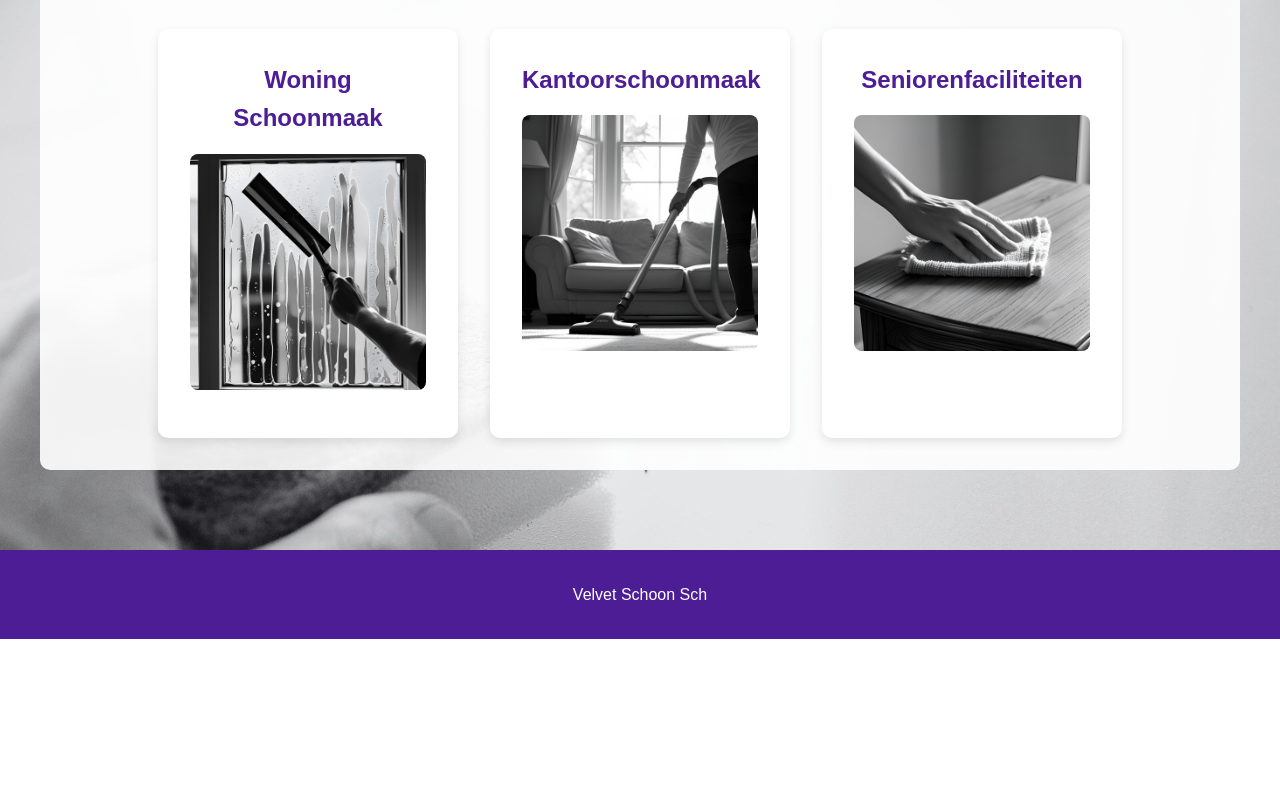
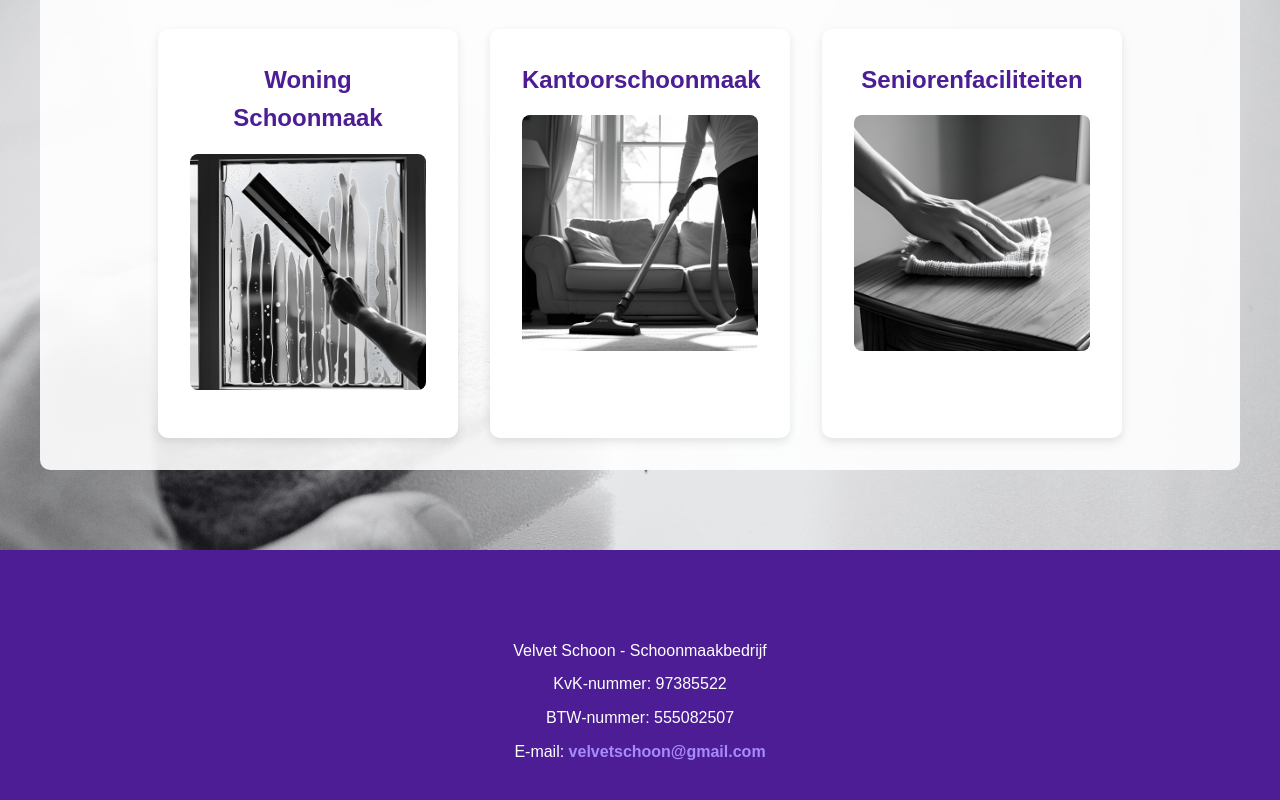
Before and after one commit to velvetschoon/web, a plain HTML site: page index.html in a window 1280 px wide. Shown: the part 855-1655 px from the top of the page. Before the commit the page ends 1494 px from the top, so only its background shows below. Drawn offline with Linux system fonts and the light colour scheme.

Commit message:
Update index.html

```diff
--- a/index.html
+++ b/index.html
@@ -216,4 +216,9 @@
   </section>
 
   <footer>
-    <p>Velvet Schoon Sch
+    <footer>
+  <p>Velvet Schoon - Schoonmaakbedrijf</p>
+  <p>KvK-nummer: 97385522</p>
+  <p>BTW-nummer: 555082507</p>
+  <p>E-mail: <a href="mailto:velvetschoon@gmail.com">velvetschoon@gmail.com</a></p>
+</footer>
```
